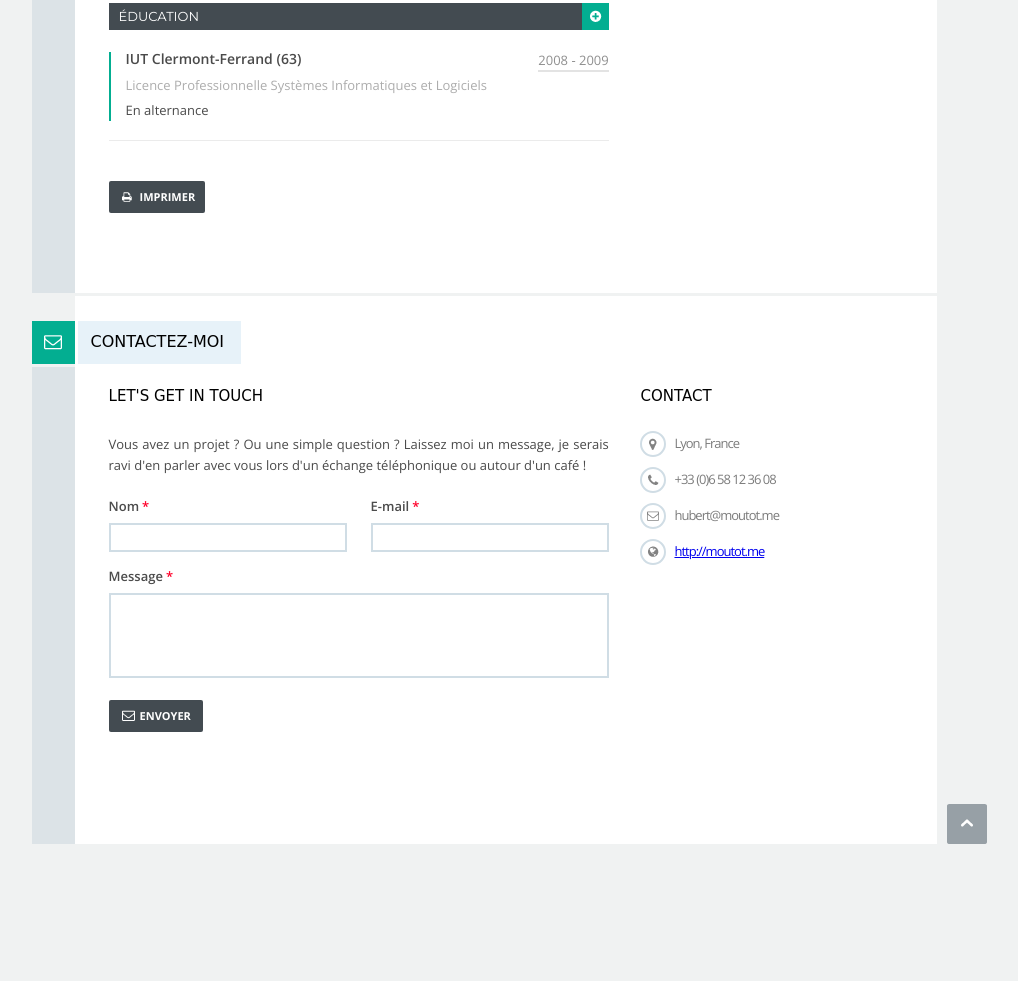
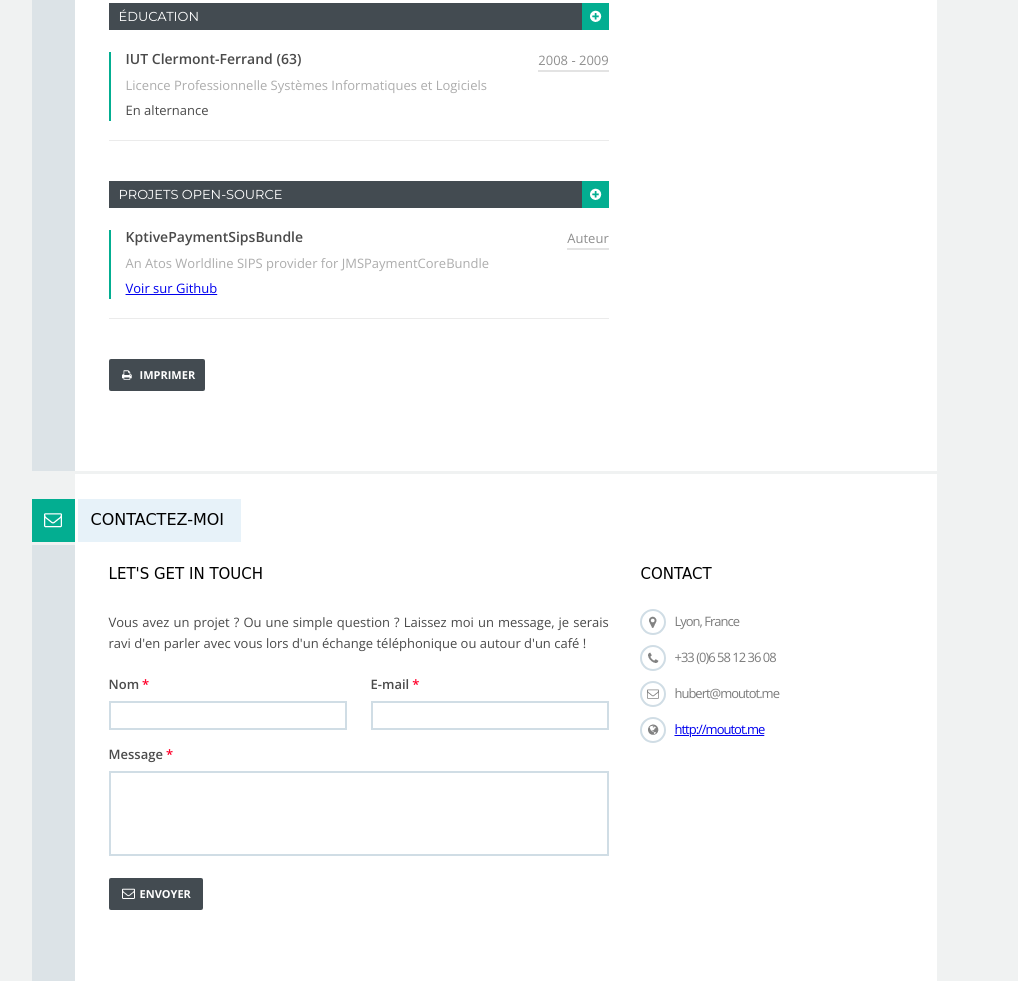
Before and after one commit to youbs/youbs.github.io, a plain HTML site: page index.html in a window 1280 px wide. Shown: the part 1507-2488 px from the top of the page, without its empty margins (156-1174 px from the left). Drawn offline with nearby package versions, Linux system fonts and the light colour scheme; a web font is replaced by a local one.

Commit message:
added open source projects section

```diff
--- a/index.html
+++ b/index.html
@@ -141,6 +141,22 @@
                                         <h5 class="resume-post-subtitle">Licence Professionnelle Systèmes Informatiques et Logiciels</h5>
                                         <div class="resume-post-cont">
                                             <p>En alternance</p>
+                                        </div>
+                                    </div>
+                                </div>
+
+                            </div>
+
+                            <div class="resume-category">
+                                <h3 class="resume-category-title clearfix">Projets open-source <span class="icon-plus"></span></h3>
+
+                                <div class="resume-post">
+                                    <div class="resume-post-body">
+                                        <div class="resume-post-date">Auteur</div>
+                                        <h4 class="resume-post-title">KptivePaymentSipsBundle</h4>
+                                        <h5 class="resume-post-subtitle">An Atos Worldline SIPS provider for JMSPaymentCoreBundle</h5>
+                                        <div class="resume-post-cont">
+                                            <p><a href="https://github.com/KptiveStudio/KptivePaymentSipsBundle">Voir sur Github</a>
                                         </div>
                                     </div>
                                 </div>
```
